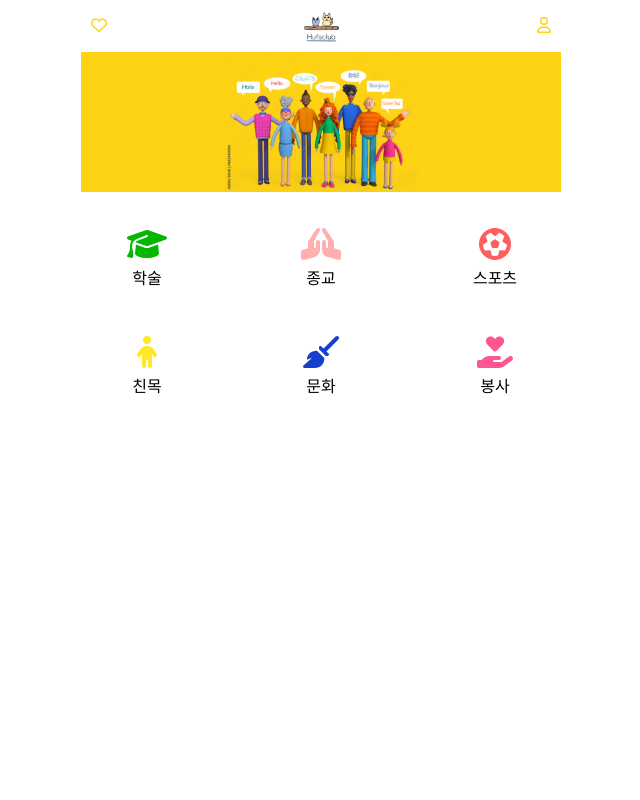
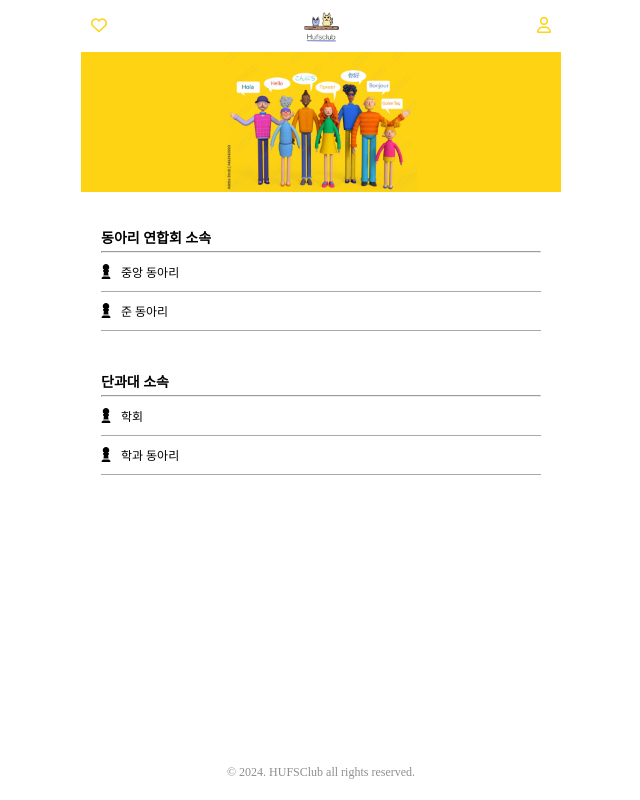
Before and after one commit to Lim-JiSeon/HufsClub, a React (Create React App) app in the folder frontend/: page / in a window 1280 px wide. Shown: the whole page, without its empty margins (319-959 px from the left). Built offline with nearby package versions, Linux system fonts and the light colour scheme.

Commit message:
feat: 단과대 메뉴 추가 및 분과명 수정, 헤더 수정

```diff
--- a/frontend/src/components/main/FieldGrid.js
+++ b/frontend/src/components/association/FieldGrid.js
@@ -29,39 +29,41 @@ const FieldButton = styled(Link)`
 
 const ButtonText = styled.div`
   padding: 5px 0;
+  font-size: 12px;
+  text-align: center;
 `;
 
 export const FieldGrid = () => {
   return (
     <ButtonGrid>
-      <FieldButton to="/area/학술">
+      <FieldButton to="/area/학술응용분과">
         <FontAwesomeIcon icon={faGraduationCap} color="#04B700" size="2x" />
-        <ButtonText>학술</ButtonText>
+        <ButtonText>학술응용분과</ButtonText>
       </FieldButton>
 
-      <FieldButton to="/area/종교">
+      <FieldButton to="/area/종교봉사분과">
         <FontAwesomeIcon icon={faHandsPraying} color="#FFAFAF" size="2x" />
-        <ButtonText>종교</ButtonText>
+        <ButtonText>종교봉사분과</ButtonText>
       </FieldButton>
 
-      <FieldButton to="/area/스포츠">
+      <FieldButton to="/area/개인스포츠레저분과">
         <FontAwesomeIcon icon={faFutbol} color="#FF5E5E" size="2x" />
-        <ButtonText>스포츠</ButtonText>
+        <ButtonText>개인스포츠레저분과</ButtonText>
       </FieldButton>
 
-      <FieldButton to="/area/친목">
+      <FieldButton to="/area/팀스포츠레저분과">
         <FontAwesomeIcon icon={faChild} color="#FFE927" size="2x" />
-        <ButtonText>친목</ButtonText>
+        <ButtonText>팀스포츠레저분과</ButtonText>
       </FieldButton>
 
-      <FieldButton to="/area/문화">
+      <FieldButton to="/area/공연예술분과">
         <FontAwesomeIcon icon={faBroom} color="#173FCE" size="2x" />
-        <ButtonText>문화</ButtonText>
+        <ButtonText>공연예술분과</ButtonText>
       </FieldButton>
 
-      <FieldButton to="/area/봉사">
+      <FieldButton to="/area/창작예술분과">
         <FontAwesomeIcon icon={faHandHoldingHeart} color="#FF5592" size="2x" />
-        <ButtonText>봉사</ButtonText>
+        <ButtonText>창작예술분과</ButtonText>
       </FieldButton>
     </ButtonGrid>
   );
--- /dev/null
+++ b/frontend/src/components/common/Footer.js
@@ -0,0 +1,17 @@
+import styled from "@emotion/styled";
+import React from "react";
+
+const FooterDiv = styled.div`
+  width: 100%;
+  color: #8f8f8f;
+  font-size: 12px;
+  text-align: center;
+  padding: 20px 0;
+  display: flex;
+  justify-content: center;
+  align-items: center;
+`;
+
+export const Footer = () => {
+  return <FooterDiv>© 2024. HUFSClub all rights reserved.</FooterDiv>;
+};
--- /dev/null
+++ b/frontend/src/components/department/FieldGrid.js
@@ -0,0 +1,112 @@
+import styled from "@emotion/styled";
+import { FontAwesomeIcon } from "@fortawesome/react-fontawesome";
+import {
+  faUserGraduate,
+  faComments,
+  faEarthEurope,
+  faMapLocation,
+  faChartLine,
+  faFlaskVial,
+  faRobot,
+  faUsers,
+  faIcons,
+  faBrain,
+  faHeartPulse,
+  faStreetView,
+  faCloudShowersWater,
+} from "@fortawesome/free-solid-svg-icons";
+import React from "react";
+import { Link } from "react-router-dom";
+
+const ButtonGrid = styled.div`
+  width: 100%;
+  display: grid;
+  grid-template-columns: repeat(3, 1fr);
+  gap: 42px;
+`;
+
+const FieldButton = styled(Link)`
+  display: flex;
+  flex-direction: column;
+  justify-content: center;
+  align-items: center;
+  text-decoration: none;
+  color: black;
+`;
+
+const ButtonText = styled.div`
+  padding: 5px 0;
+  font-size: 12px;
+  text-align: center;
+`;
+
+export const FieldGrid = () => {
+  return (
+    <ButtonGrid>
+      <FieldButton to="/area/인문대학">
+        <FontAwesomeIcon icon={faUserGraduate} color="#FF8000" size="2x" />
+        <ButtonText>인문대학</ButtonText>
+      </FieldButton>
+
+      <FieldButton to="/area/통번역대학">
+        <FontAwesomeIcon icon={faComments} color="#01DF74" size="2x" />
+        <ButtonText>통번역대학</ButtonText>
+      </FieldButton>
+
+      <FieldButton to="/area/동유럽학대학">
+        <FontAwesomeIcon icon={faEarthEurope} color="#B404AE" size="2x" />
+        <ButtonText>동유럽학대학</ButtonText>
+      </FieldButton>
+
+      <FieldButton to="/area/국제지역대학">
+        <FontAwesomeIcon icon={faMapLocation} color="#5FB404" size="2x" />
+        <ButtonText>국제지역대학</ButtonText>
+      </FieldButton>
+
+      <FieldButton to="/area/경상대학">
+        <FontAwesomeIcon icon={faChartLine} color="#0080FF" size="2x" />
+        <ButtonText>경상대학</ButtonText>
+      </FieldButton>
+
+      <FieldButton to="/area/자연과학대학">
+        <FontAwesomeIcon icon={faFlaskVial} color="#8000FF" size="2x" />
+        <ButtonText>자연과학대학</ButtonText>
+      </FieldButton>
+
+      <FieldButton to="/area/공과대학">
+        <FontAwesomeIcon icon={faRobot} color="#DF013A" size="2x" />
+        <ButtonText>공과대학</ButtonText>
+      </FieldButton>
+
+      <FieldButton to="/area/융합인재대학">
+        <FontAwesomeIcon icon={faUsers} color="#FACC2E" size="2x" />
+        <ButtonText>융합인재대학</ButtonText>
+      </FieldButton>
+
+      <FieldButton to="/area/Culture & Technology 융합대학">
+        <FontAwesomeIcon icon={faIcons} color="#0101DF" size="2x" />
+        <ButtonText>Culture & Technology 융합대학</ButtonText>
+      </FieldButton>
+
+      <FieldButton to="/area/AI융합대학">
+        <FontAwesomeIcon icon={faBrain} color="#FF0000" size="2x" />
+        <ButtonText>AI융합대학</ButtonText>
+      </FieldButton>
+
+      <FieldButton to="/area/바이오메디컬공학부">
+        <FontAwesomeIcon icon={faHeartPulse} color="#7401DF" size="2x" />
+        <ButtonText>바이오메디컬공학부</ButtonText>
+      </FieldButton>
+
+      <FieldButton to="/area/글로벌자유전공학부">
+        <FontAwesomeIcon icon={faStreetView} color="#01DF01" size="2x" />
+        <ButtonText>글로벌자유전공학부</ButtonText>
+      </FieldButton>
+
+      <FieldButton to="/area/기후변화융합학부">
+        <FontAwesomeIcon icon={faCloudShowersWater} color="#D7DF01" size="2x" />
+        <ButtonText>기후변화융합학부</ButtonText>
+      </FieldButton>
+    </ButtonGrid>
+  );
+};
--- a/frontend/src/index.js
+++ b/frontend/src/index.js
@@ -3,7 +3,7 @@ import ReactDOM from "react-dom/client";
 import "./index.css";
 import reportWebVitals from "./reportWebVitals";
 import { BrowserRouter, Route, Routes } from "react-router-dom";
-import MainPage from "./pages/MainPage";
+import AssociationPage from "./pages/AssociationPage";
 import LoginPage from "./pages/LoginPage";
 import SignUpPage from "./pages/SignUpPage";
 import AreaPage from "./pages/AreaPage";
@@ -16,6 +16,8 @@ import EditClubPage from "./pages/EditClubPage";
 import ClubPage from "./pages/ClubPage";
 import RegisterClubPage from "./pages/RegisterClubPage";
 import LikePage from "./pages/LikePage";
+import HomePage from "./pages/HomePage";
+import DepartmentPage from "./pages/DepartmentPage";
 import { App } from "./App";
 
 const root = ReactDOM.createRoot(document.getElementById("root"));
@@ -23,8 +25,9 @@ root.render(
   <React.StrictMode>
     <BrowserRouter>
       <Routes>
-        <Route path="/" element={<MainPage />} />
-        <Route path="/:select" element={<MainPage />} />
+        <Route path="/" element={<HomePage />} />
+        <Route path="/동아리연합회소속/:select" element={<AssociationPage />} />
+        <Route path="/학과소속/:select" element={<DepartmentPage />} />
         <Route path="/login" element={<LoginPage />} />
         <Route path="/signup" element={<SignUpPage />} />
         <Route path="/find/id" element={<FindIdPage />} />
--- /dev/null
+++ b/frontend/src/pages/AssociationPage.jsx
@@ -0,0 +1,45 @@
+import React from "react";
+import styled from "@emotion/styled";
+import Image from "../components/func/Image";
+import bannerImg from "../images/banner.png";
+import { Header } from "../components/common/Header";
+import { FieldGrid } from "../components/association/FieldGrid";
+import { useLocation } from "react-router-dom";
+import { Footer } from "../components/common/Footer";
+
+const Container = styled.div`
+  display: flex;
+  flex-direction: column;
+  min-height: 100vh;
+`;
+
+const BannerContainer = styled.div`
+  width: 100%;
+  background-color: #fed313;
+`;
+
+const GridWrap = styled.div`
+  padding: 36px 20px;
+  flex-grow: 1;
+`;
+
+const AssociationPage = () => {
+  const text = decodeURI(useLocation().pathname.split("/")[2]);
+
+  return (
+    <>
+      <Container>
+        <Header text={text} />
+        <BannerContainer>
+          <Image src={bannerImg} alt="banner" height={140} />
+        </BannerContainer>
+        <GridWrap>
+          <FieldGrid />
+        </GridWrap>
+        <Footer />
+      </Container>
+    </>
+  );
+};
+
+export default AssociationPage;
--- /dev/null
+++ b/frontend/src/pages/DepartmentPage.jsx
@@ -0,0 +1,44 @@
+import React from "react";
+import styled from "@emotion/styled";
+import Image from "../components/func/Image";
+import bannerImg from "../images/banner.png";
+import { Header } from "../components/common/Header";
+import { FieldGrid } from "../components/department/FieldGrid";
+import { useLocation } from "react-router-dom";
+import { Footer } from "../components/common/Footer";
+
+const Container = styled.div`
+  display: flex;
+  flex-direction: column;
+`;
+
+const BannerContainer = styled.div`
+  width: 100%;
+  background-color: #fed313;
+`;
+
+const GridWrap = styled.div`
+  padding: 36px 20px;
+  flex-grow: 1;
+`;
+
+const DepartmentPage = () => {
+  const text = decodeURI(useLocation().pathname.split("/")[2]);
+
+  return (
+    <>
+      <Container>
+        <Header text={text} />
+        <BannerContainer>
+          <Image src={bannerImg} alt="banner" height={140} />
+        </BannerContainer>
+        <GridWrap>
+          <FieldGrid />
+        </GridWrap>
+        <Footer />
+      </Container>
+    </>
+  );
+};
+
+export default DepartmentPage;
--- a/frontend/src/pages/HomePage.jsx
+++ b/frontend/src/pages/HomePage.jsx
@@ -2,21 +2,103 @@ import React from "react";
 import styled from "@emotion/styled";
 import Image from "../components/func/Image";
 import bannerImg from "../images/banner.png";
-import { Header } from "../components/main/Header";
+import { Header } from "../components/home/Header";
+import { Link } from "react-router-dom";
+import { FontAwesomeIcon } from "@fortawesome/react-fontawesome";
+import { faChessPawn } from "@fortawesome/free-solid-svg-icons";
+import { Footer } from "../components/common/Footer";
+
+const Container = styled.div`
+  display: flex;
+  flex-direction: column;
+  min-height: 100vh;
+`;
 
 const BannerContainer = styled.div`
   width: 100%;
   background-color: #fed313;
 `;
 
-export const HomePage = () => {
+const FieldGridWrap = styled.div`
+  padding: 15px 20px;
+  display: flex;
+  flex-direction: column;
+  flex-grow: 1;
+`;
+
+const FieldGrid = styled.div`
+  margin: 20px 0;
+`;
+
+const FieldTitle = styled.div`
+  font-size: 14px;
+  font-weight: bold;
+  padding-bottom: 4px;
+`;
+
+const Line = styled.hr`
+  margin: 0;
+`;
+
+const FieldButton = styled(Link)`
+  text-decoration: none;
+  display: flex;
+  justify-content: left;
+  padding: 10px 0;
+  border-bottom: 1px solid #a9a9a9;
+`;
+
+const ButtonText = styled.div`
+  color: black;
+  font-size: 12px;
+  padding: 0 10px;
+`;
+
+const HomePage = () => {
   return (
     <>
-      <Header />
-      <BannerContainer>
-        <Image src={bannerImg} alt="banner" height={140} />
-      </BannerContainer>
+      <Container>
+        <Header />
+        <BannerContainer>
+          <Image src={bannerImg} alt="banner" height={140} />
+        </BannerContainer>
 
+        <FieldGridWrap>
+          <FieldGrid>
+            <FieldTitle>동아리 연합회 소속</FieldTitle>
+            <Line />
+            <div>
+              <FieldButton to="/동아리연합회소속/중앙 동아리">
+                <FontAwesomeIcon icon={faChessPawn} color="#000000" />
+                <ButtonText>중앙 동아리</ButtonText>
+              </FieldButton>
+              <FieldButton to="/동아리연합회소속/준 동아리">
+                <FontAwesomeIcon icon={faChessPawn} color="#000000" />
+                <ButtonText>준 동아리</ButtonText>
+              </FieldButton>
+            </div>
+          </FieldGrid>
+
+          <FieldGrid>
+            <FieldTitle>단과대 소속</FieldTitle>
+            <Line />
+            <div>
+              <FieldButton to="/학과소속/학회">
+                <FontAwesomeIcon icon={faChessPawn} color="#000000" />
+                <ButtonText>학회</ButtonText>
+              </FieldButton>
+              <FieldButton to="/학과소속/학과 동아리">
+                <FontAwesomeIcon icon={faChessPawn} color="#000000" />
+                <ButtonText>학과 동아리</ButtonText>
+              </FieldButton>
+            </div>
+          </FieldGrid>
+        </FieldGridWrap>
+
+        <Footer />
+      </Container>
     </>
   );
 };
+
+export default HomePage;
--- a/frontend/src/pages/MainPage.jsx
+++ /dev/null
@@ -1,31 +0,0 @@
-import React from "react";
-import styled from "@emotion/styled";
-import Image from "../components/func/Image";
-import bannerImg from "../images/banner.png";
-import { Header } from "../components/main/Header";
-import { FieldGrid } from "../components/main/FieldGrid";
-
-const BannerContainer = styled.div`
-  width: 100%;
-  background-color: #fed313;
-`;
-
-const GridWrap = styled.div`
-  padding: 36px 0;
-`;
-
-const MainPage = () => {
-  return (
-    <>
-      <Header />
-      <BannerContainer>
-        <Image src={bannerImg} alt="banner" height={140} />
-      </BannerContainer>
-      <GridWrap>
-        <FieldGrid />
-      </GridWrap>
-    </>
-  );
-};
-
-export default MainPage;
```
Also changed, not shown: frontend/src/components/home/Header.js (renamed from frontend/src/components/main/Header.js).
